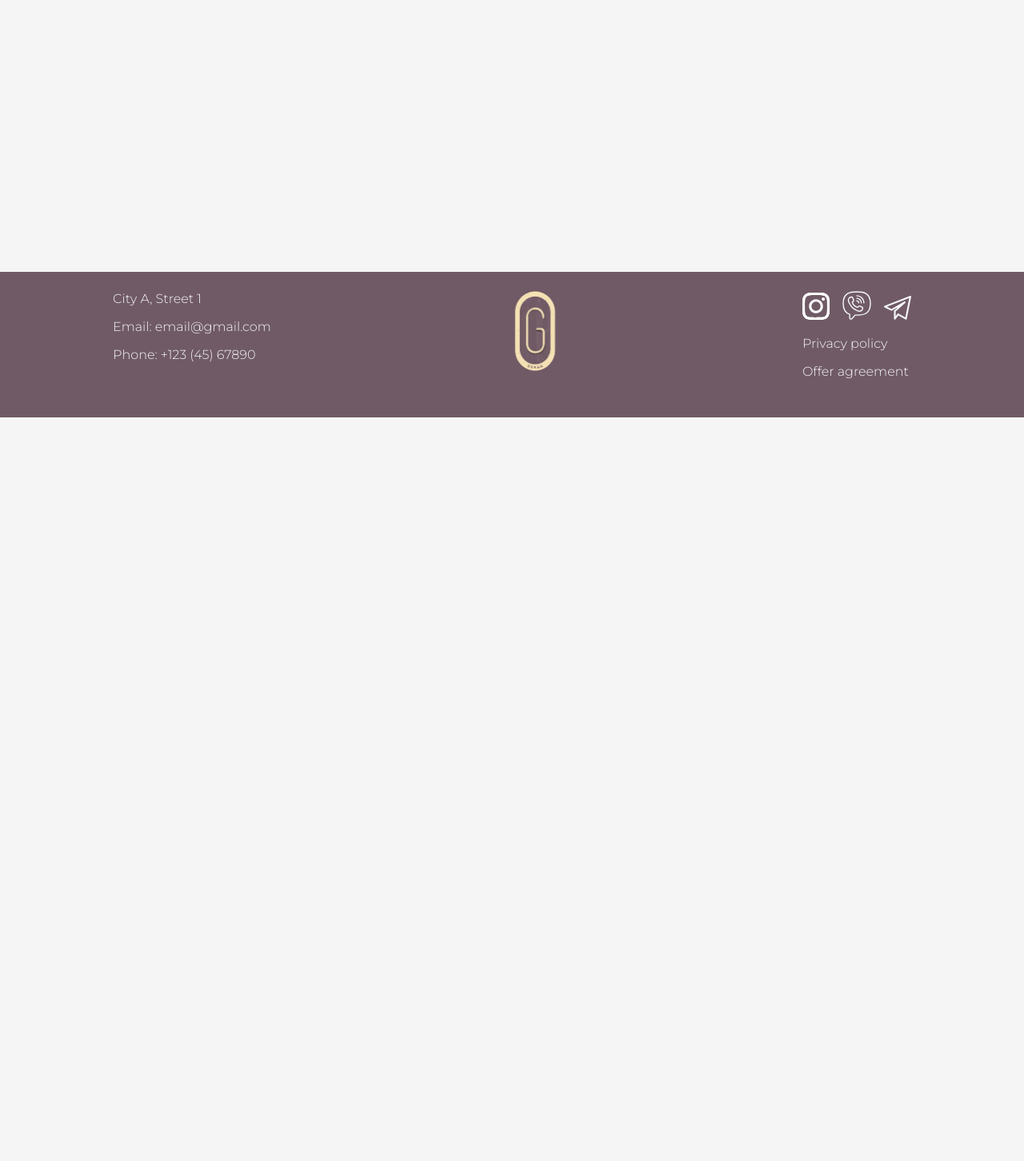
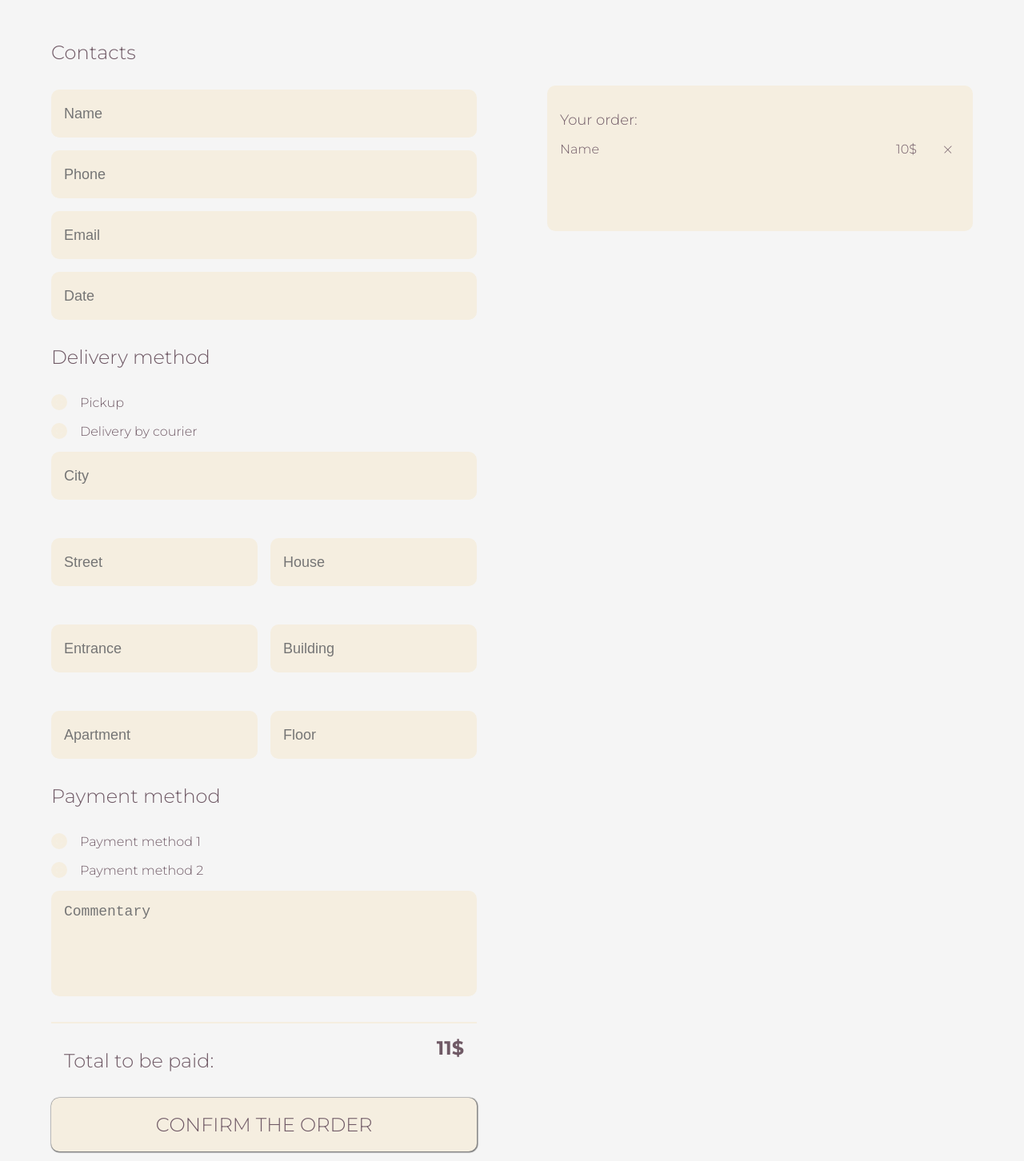
Before and after one commit to Dzmi3y/CupcakeShop, a React (Create React App) app in the folder CupcakeShopClient/: page /order in a window 1280 px wide. Shown: the part 278-1730 px from the top of the page at 80% size. Before the commit the page ends 800 px from the top, so only its background shows below. Built offline with nearby package versions, Linux system fonts and the light colour scheme; what axios-mock-adapter would draw is missing.

Commit message:
add matkup to order page

```diff
--- a/CupcakeShopClient/src/components/common/Cart/Cart.tsx
+++ b/CupcakeShopClient/src/components/common/Cart/Cart.tsx
@@ -18,7 +18,6 @@ const CartIcon = styled(CartImg)`
 
 const CartModal = styled.div`
   max-width: 1236px;
-  /* min-height: 500px; */
   max-height: 70%;
   background-color: var(--color-light);
   box-shadow: 1px 2px 5px 1px gray;
--- a/CupcakeShopClient/src/components/common/Cart/CartPopup.tsx
+++ b/CupcakeShopClient/src/components/common/Cart/CartPopup.tsx
@@ -4,6 +4,7 @@ import { useAppDispatch, useAppSelector } from '../../../hooks';
 import CloseCartImg from '../../../assets/images/CloseCatr.png';
 import { removeProductFromCart } from '../../../store/reducers/cartReducer';
 import { CartItem } from '../../../store/types';
+import { useNavigate } from 'react-router-dom';
 
 const Container = styled.div`
     width: 100%;
@@ -113,6 +114,7 @@ const CartIsEmptyText = styled.div`
 export const CartPopup: React.FC<{ onClose: () => void }> = ({ onClose }) => {
     const cartReducer = useAppSelector(state => state.cartReducer);
     const dispatch = useAppDispatch();
+    const navigate = useNavigate();
     let totalPrice = 0;
 
     const cartIsEmpty = cartReducer.cart.length === 0;
@@ -144,6 +146,10 @@ export const CartPopup: React.FC<{ onClose: () => void }> = ({ onClose }) => {
         }
 
         return "";
+    }
+
+    const goToOrderPage = ()=>{
+        navigate("/order");
     }
 
 
@@ -187,7 +193,7 @@ export const CartPopup: React.FC<{ onClose: () => void }> = ({ onClose }) => {
                     <ControlText>
                         <span>Total price:</span>
                         <span>{totalPrice}$</span></ControlText>
-                    <OrderButton>Place an order</OrderButton>
+                    <OrderButton onClick={goToOrderPage}>Place an order</OrderButton>
                 </ControlPanel>
             </ContentContainer>)}
         </Container>
--- a/CupcakeShopClient/src/components/pages/OrderPage.tsx
+++ b/CupcakeShopClient/src/components/pages/OrderPage.tsx
@@ -1,12 +1,270 @@
-import styled from "styled-components"
+import styled from "styled-components";
+import CalendarImg from "../../assets/images/calendar.png";
+import RemoveOrderItemImg from "../../assets/images/removeOrderItem.png"
+import { useEffect } from "react";
 
+const Container = styled.main`
+  margin: 0 5%;
+  padding-right: 8%;
+
+  @media (min-width: 1200px) {
+    padding-right: 0;
+  }
+
+  .mainContent{
+    order:2;
+    @media (min-width: 1200px) {
+      padding: 0;
+      order: 1;
+    };
+  }
+`;
+const ContentContainer = styled.main`
+  display: flex;
+  flex-direction: column;
+  align-items: center;
+
+  @media (min-width: 1200px) {
+    align-items: start;
+    flex-direction: row;
+    justify-content: space-between;
+  }
+`;
+
+const ControlPanel = styled.div`
+    order: 1;
+    display: flex;
+    flex-direction: column;
+    background-color: var(--color-pale-yellow);
+    border-radius: 10px;
+    max-width: 500px;
+    width: 100%;
+    height: 150px;
+    padding: 1rem 1rem;
+    align-items: center;
+    margin-bottom: 2rem;
+    margin-top: 1rem;
+    margin-left: 2rem;
+    font-size: var(--text-size-small);
+    @media (min-width: 1200px) {
+      order: 2;
+      margin-top: 72px;
+    }
+`;
+
+const ControlPanelTitle = styled.div`
+  font-size: var(--text-size-medium);
+  text-align: left;
+  width: 100%;
+  padding: 1rem 0 1rem 0;
+`;
+
+const Title = styled.div`
+  font-size: var(--text-size-huge-mobil);
+  font-family: var(--font-family-black);
+  text-align: center;
+  margin: 2rem 0;
+  @media (min-width: 1200px) {
+    font-size: var(--text-size-huge);
+  }
+
+`;
+const SubTitle = styled.div`
+  font-size: var(--text-size-large);
+  text-align: left;
+  margin: 1rem 0;
+`;
+const Price = styled.div`
+  font-size: var(--text-size-large);
+  font-family: var(--font-family-bold);
+`;
+const PriceContainer = styled.div`
+  max-width: 500px;
+  width: 100%;
+  display: flex;
+  justify-content: space-between;
+  padding: 1rem 1rem 0 1rem;
+  margin-top: 1rem;
+  border-top: 2px solid var(--color-pale-yellow);
+`;
+const RadioButton = styled.input`
+  -webkit-appearance: none;
+  -moz-appearance: none;
+  appearance: none;
+  display: inline-block;
+  width: 20px;
+  height: 20px;
+  background-clip: content-box;
+  border: 6px solid var(--color-pale-yellow);
+  background-color: var(--color-pale-yellow);
+  margin: 0 1rem 0 0;
+  border-radius: 50%;
+  &:checked{
+    background-color: var(--color-dark);
+  };
+`;
+const StyledInput = styled.input`
+  background-color: var(--color-pale-yellow);
+  color: var(--color-dark);
+  font-size: var(--text-size-medium);
+  border-radius: 10px;
+  border: 0;
+  max-width: 500px;
+  height: 60px;
+  padding: 0 1rem;
+  width: 100%;
+`;
+const Date = styled.input`
+  background-color: var(--color-pale-yellow);
+  color: var(--color-dark);
+  font-size: var(--text-size-medium);
+  border-radius: 10px;
+  background-color: var(--color-pale-yellow);
+  max-width: 500px;
+  width: 100%;
+
+  border: 0;
+  height: 60px;
+  padding: 0 1rem;
+`;
+const RemoveItemImg = styled.img`
+  cursor: pointer;
+  margin: auto 0;
+`;
+const DateImg = styled.img``;
+const StyledTextarea = styled.textarea`
+  background-color: var(--color-pale-yellow);
+  color: var(--color-dark);
+  font-size: var(--text-size-medium);
+  border-radius: 10px;
+  padding: 1rem;
+  height: 100px;
+  border: 0;
+  resize: none;
+  max-width: 500px;
+  width: 100%;
+`;
+const ProductItemContainer = styled.div`
+  display: grid;
+  width: 100%;
+  grid-template-columns: 1fr 60px 20px;
+`;
+const StyledLabel = styled.label`
+    display: flex;
+    align-items: center;
+`;
+const AddresContainer = styled.div`
+  display: grid;
+  grid-template-columns: 1fr 1fr;
+  gap: 3rem;
+  max-width: 500px;
+  width: 100%;
+  .city{
+    grid-column-start: 1;
+    grid-column-end: 3;
+  };
+`;
+const StyledDiv = styled.div`
+  display: flex;
+  flex-direction:column;
+  gap: 1rem;
+  max-width: 500px;
+  width: 100%;
+
+`;
+const OrderButton = styled.div`
+    font-family: var(--font-family-light);
+    font-size: var(--text-size-large);
+    color: var(--color-dark);
+    background-color: var(--color-pale-yellow);
+    text-transform: uppercase;
+    max-width: 500px;
+    width: 100%;
+    height: 67px;
+    border-radius: 10px;
+    border: 0;
+    margin-bottom: 4rem;
+    padding: 0 1rem;
+    display: flex;
+    justify-content: center;
+    align-items: center;
+    box-shadow: 0.5px 0.5px 1px 1px gray;
+    cursor: pointer;
+    &:hover{
+      box-shadow: 0.2px 0.2px 1px 1px gray;
+    }
+    &:active{
+      box-shadow: 0px 0px 0px 0px gray;
+    }
+
+`;
 
 
 
 export const OrderPage = () => {
+
+
+  useEffect(() => {
+    window.scrollTo(0, 0);
+  }, []);
+
   return (
-    <div>
-
-    </div>
+    <Container>
+      <Title>Making an order</Title>
+      <ContentContainer>
+        <StyledDiv className="mainContent">
+          <SubTitle>Contacts</SubTitle>
+          <StyledInput placeholder="Name" />
+          <StyledInput placeholder="Phone" />
+          <StyledInput placeholder="Email" />
+          <Date placeholder="Date" />
+          <SubTitle>Delivery method</SubTitle>
+          <StyledDiv>
+            <StyledLabel>
+              <RadioButton name="delivery" type="radio" value="pickup" />
+              Pickup
+            </StyledLabel>
+            <StyledLabel>
+              <RadioButton name="delivery" type="radio" value="courier" />
+              Delivery by courier
+            </StyledLabel>
+          </StyledDiv>
+          <AddresContainer className="showAddres">
+            <StyledInput className="city" placeholder="City" />
+            <StyledInput placeholder="Street" />
+            <StyledInput placeholder="House" />
+            <StyledInput placeholder="Entrance" />
+            <StyledInput placeholder="Building" />
+            <StyledInput placeholder="Apartment" />
+            <StyledInput placeholder="Floor" />
+          </AddresContainer>
+          <SubTitle>Payment method</SubTitle>
+          <StyledDiv>
+            <StyledLabel>
+              <RadioButton name="payment" type="radio" value="method1" />
+              Payment method 1
+            </StyledLabel>
+            <StyledLabel>
+              <RadioButton name="payment" type="radio" value="method2" />
+              Payment method 2
+            </StyledLabel>
+          </StyledDiv>
+          <StyledTextarea placeholder="Commentary" />
+          <PriceContainer>
+            <SubTitle>Total to be paid:</SubTitle>
+            <Price>11$</Price>
+          </PriceContainer>
+          <OrderButton>Сonfirm the order</OrderButton>
+        </StyledDiv>
+        <ControlPanel>
+          <ControlPanelTitle>Your order:</ControlPanelTitle>
+          <ProductItemContainer>
+            <div>Name</div>
+            <div>10$</div>
+            <RemoveItemImg src={RemoveOrderItemImg}></RemoveItemImg>
+          </ProductItemContainer>
+        </ControlPanel>
+      </ContentContainer>
+    </Container>
   )
 }
--- a/CupcakeShopClient/src/index.css
+++ b/CupcakeShopClient/src/index.css
@@ -28,8 +28,8 @@
     --text-size-extra-large: 42px;
     --text-size-huge-mobil: 80px;
     --text-size-huge: 100px;
-    --text-size-extra-huge-mobil-mobil: 120px;
-    --text-size-extra-huge-mobil: 226.45px;
+    --text-size-extra-huge-mobil: 120px;
+    --text-size-extra-huge: 226.45px;
 
     --color-bg: #F5F5F5;
     --color-dark: #705A66;
```
Also changed, not shown: CupcakeShopClient/src/assets/images/calendar.png (added), CupcakeShopClient/src/assets/images/removeOrderItem.png (added).
